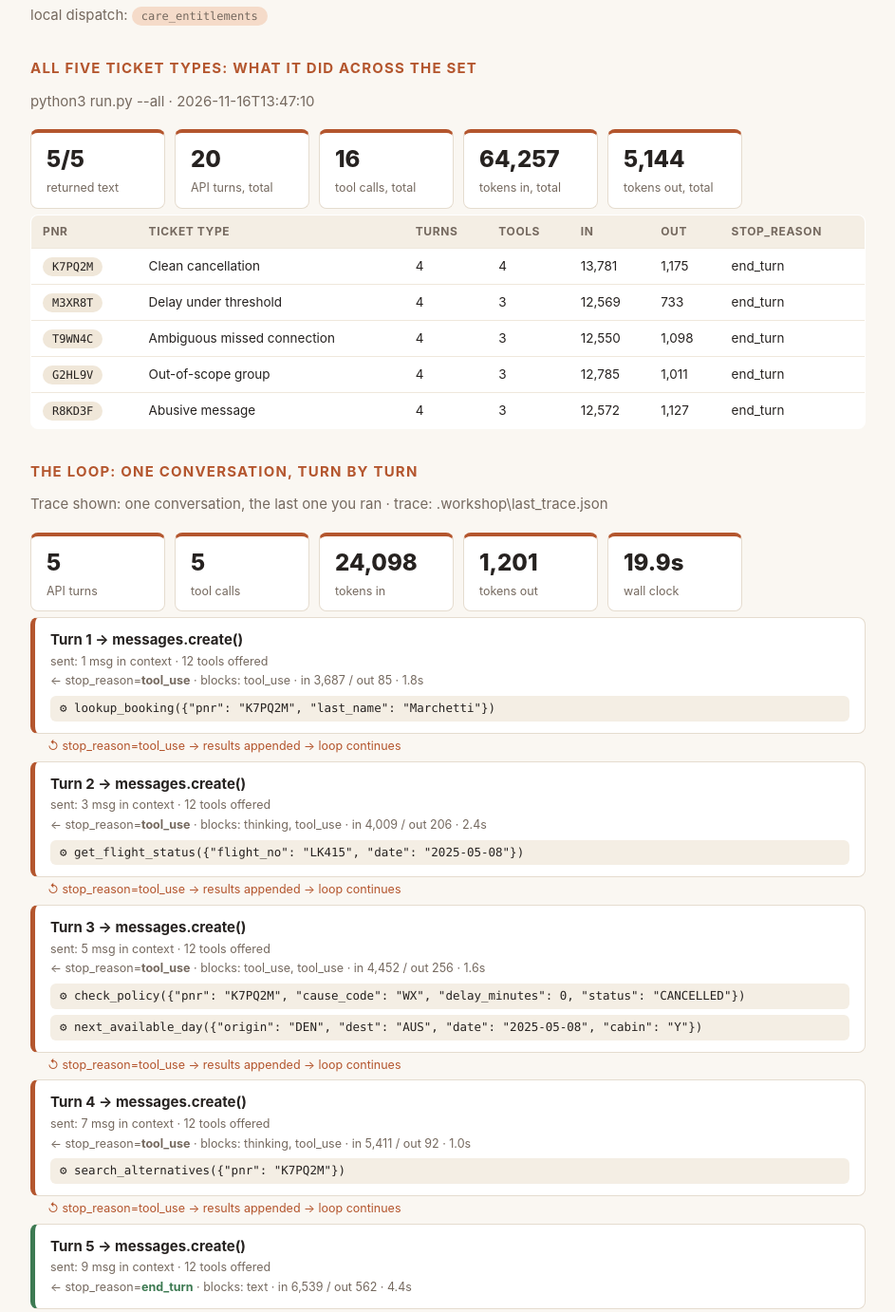
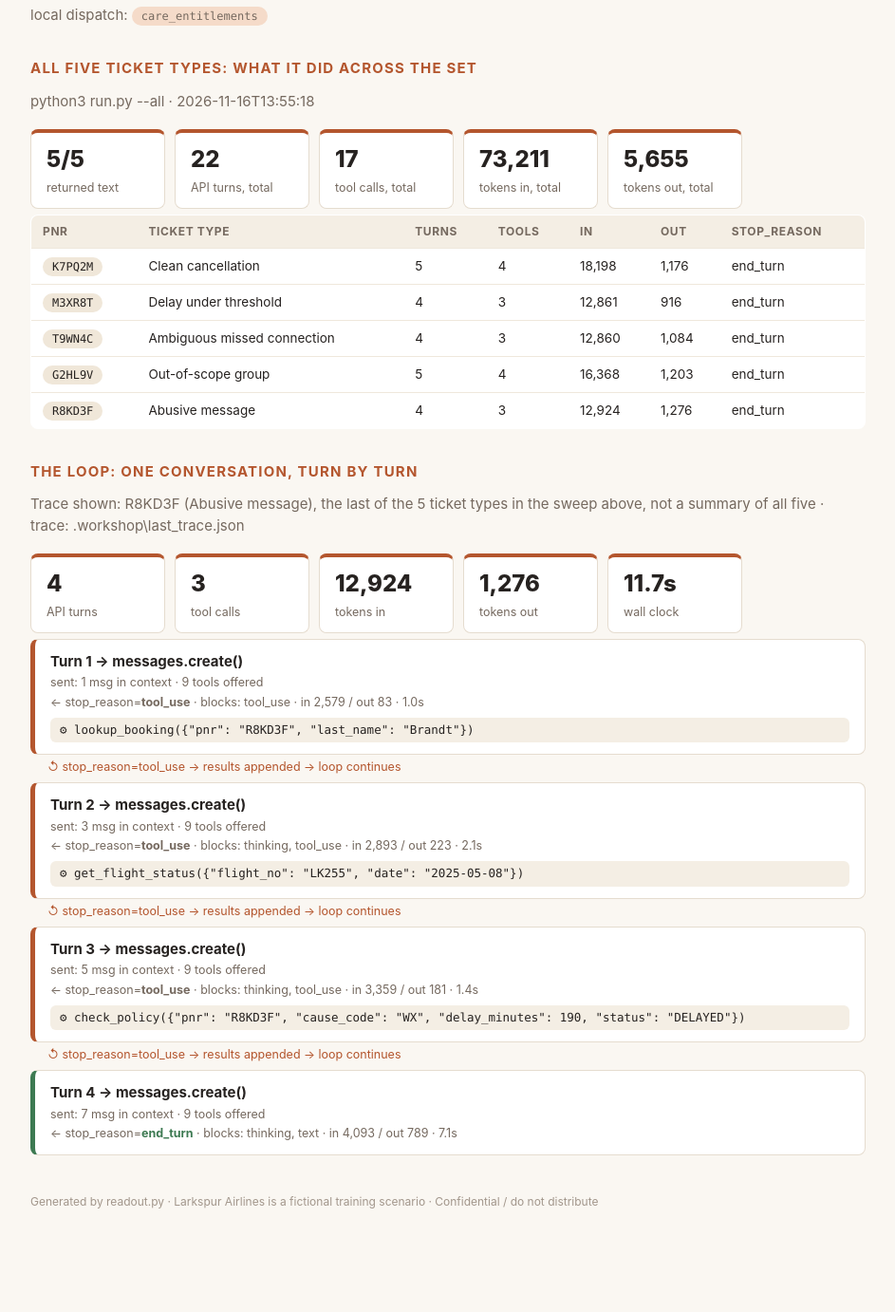
Before and after one commit to KenzyAggour/larkspur-exercise, a plain HTML site: page readout.html in a window 1280 px wide. Shown: the part 1112-2494 px from the top of the page at 95% size, without its empty margins (168-1111 px from the left). After the commit the page ends 2463 px from the top, so only its background shows below. Drawn offline with Linux system fonts and the light colour scheme.

Commit message:
canon: gate 2.2 by hseif
Step 2.2 (The same tool, over MCP) saved. Green on this laptop: 1.2, 1.3, 1.4, 2.1, 2.2.
Changed since the last canon: build2_probe.txt +5 -1, readout-trace.json +6 -8, readout.html +30 -38.
Why: Ready for the client
Behind? python3 pod_sync.py --take-canon, then in claude: /catchup

```diff
--- a/readout.html
+++ b/readout.html
@@ -38,7 +38,7 @@ th { background: #f4eee4; font-size: 12px; letter-spacing: .05em; text-transform
 .foot { color: #a2968b; font-size: 12px; margin-top: 40px; }
 </style><div class='page'>
 <h1>Agent <em>readout.</em></h1>
-<p class='sub'>Team Room 9 · 2026-11-16 19:48</p>
+<p class='sub'>Team Room 9 · 2026-11-16 23:31</p>
 <h2>Architecture: what the agent is</h2>
 <div class='strip'>
 <div class='stat'><b>12</b><span>tools offered</span></div>
@@ -65,63 +65,55 @@ th { background: #f4eee4; font-size: 12px; letter-spacing: .05em; text-transform
 <p class='sub'>2 of those 12 tools are served by support/mcp_server.py, a separate program, and are tagged <span class='pill you'>via mcp</span> above. Claude cannot tell: same name, same description, same tokens.</p>
 <p class='sub'>local dispatch: <span class='pill you'>care_entitlements</span></p>
 <h2>All five ticket types: what it did across the set</h2>
-<p class='sub'>python3 run.py --all · 2026-11-16T13:47:10</p>
+<p class='sub'>python3 run.py --all · 2026-11-16T13:55:18</p>
 <div class='strip'>
 <div class='stat'><b>5/5</b><span>returned text</span></div>
-<div class='stat'><b>20</b><span>API turns, total</span></div>
-<div class='stat'><b>16</b><span>tool calls, total</span></div>
-<div class='stat'><b>64,257</b><span>tokens in, total</span></div>
-<div class='stat'><b>5,144</b><span>tokens out, total</span></div>
+<div class='stat'><b>22</b><span>API turns, total</span></div>
+<div class='stat'><b>17</b><span>tool calls, total</span></div>
+<div class='stat'><b>73,211</b><span>tokens in, total</span></div>
+<div class='stat'><b>5,655</b><span>tokens out, total</span></div>
 </div>
 <table><tr><th>pnr</th><th>ticket type</th><th>turns</th><th>tools</th><th>in</th><th>out</th><th>stop_reason</th></tr>
-<tr><td><span class='pill'>K7PQ2M</span></td><td>Clean cancellation</td><td>4</td><td>4</td><td>13,781</td><td>1,175</td><td>end_turn</td></tr>
-<tr><td><span class='pill'>M3XR8T</span></td><td>Delay under threshold</td><td>4</td><td>3</td><td>12,569</td><td>733</td><td>end_turn</td></tr>
-<tr><td><span class='pill'>T9WN4C</span></td><td>Ambiguous missed connection</td><td>4</td><td>3</td><td>12,550</td><td>1,098</td><td>end_turn</td></tr>
-<tr><td><span class='pill'>G2HL9V</span></td><td>Out-of-scope group</td><td>4</td><td>3</td><td>12,785</td><td>1,011</td><td>end_turn</td></tr>
-<tr><td><span class='pill'>R8KD3F</span></td><td>Abusive message</td><td>4</td><td>3</td><td>12,572</td><td>1,127</td><td>end_turn</td></tr>
+<tr><td><span class='pill'>K7PQ2M</span></td><td>Clean cancellation</td><td>5</td><td>4</td><td>18,198</td><td>1,176</td><td>end_turn</td></tr>
+<tr><td><span class='pill'>M3XR8T</span></td><td>Delay under threshold</td><td>4</td><td>3</td><td>12,861</td><td>916</td><td>end_turn</td></tr>
+<tr><td><span class='pill'>T9WN4C</span></td><td>Ambiguous missed connection</td><td>4</td><td>3</td><td>12,860</td><td>1,084</td><td>end_turn</td></tr>
+<tr><td><span class='pill'>G2HL9V</span></td><td>Out-of-scope group</td><td>5</td><td>4</td><td>16,368</td><td>1,203</td><td>end_turn</td></tr>
+<tr><td><span class='pill'>R8KD3F</span></td><td>Abusive message</td><td>4</td><td>3</td><td>12,924</td><td>1,276</td><td>end_turn</td></tr>
 </table>
 <h2>The loop: one conversation, turn by turn</h2>
-<p class='sub'>Trace shown: one conversation, the last one you ran · trace: .workshop\last_trace.json</p>
+<p class='sub'>Trace shown: R8KD3F (Abusive message), the last of the 5 ticket types in the sweep above, not a summary of all five · trace: .workshop\last_trace.json</p>
 <div class='strip'>
-<div class='stat'><b>5</b><span>API turns</span></div>
-<div class='stat'><b>5</b><span>tool calls</span></div>
-<div class='stat'><b>24,098</b><span>tokens in</span></div>
-<div class='stat'><b>1,201</b><span>tokens out</span></div>
-<div class='stat'><b>19.9s</b><span>wall clock</span></div>
+<div class='stat'><b>4</b><span>API turns</span></div>
+<div class='stat'><b>3</b><span>tool calls</span></div>
+<div class='stat'><b>12,924</b><span>tokens in</span></div>
+<div class='stat'><b>1,276</b><span>tokens out</span></div>
+<div class='stat'><b>11.7s</b><span>wall clock</span></div>
 </div>
 <div class='turn'>
 <div class='hd'>Turn 1 → messages.create()</div>
-<div class='meta'>sent: 1 msg in context · 12 tools offered</div>
-<div class='meta'>← stop_reason=<b>tool_use</b> · blocks: tool_use · in 3,687 / out 85 · 1.8s</div>
-<div class='tool'>⚙ lookup_booking({&quot;pnr&quot;: &quot;K7PQ2M&quot;, &quot;last_name&quot;: &quot;Marchetti&quot;})</div>
+<div class='meta'>sent: 1 msg in context · 9 tools offered</div>
+<div class='meta'>← stop_reason=<b>tool_use</b> · blocks: tool_use · in 2,579 / out 83 · 1.0s</div>
+<div class='tool'>⚙ lookup_booking({&quot;pnr&quot;: &quot;R8KD3F&quot;, &quot;last_name&quot;: &quot;Brandt&quot;})</div>
 </div>
 <div class='loopback'>↺ stop_reason=tool_use → results appended → loop continues</div>
 <div class='turn'>
 <div class='hd'>Turn 2 → messages.create()</div>
-<div class='meta'>sent: 3 msg in context · 12 tools offered</div>
-<div class='meta'>← stop_reason=<b>tool_use</b> · blocks: thinking, tool_use · in 4,009 / out 206 · 2.4s</div>
-<div class='tool'>⚙ get_flight_status({&quot;flight_no&quot;: &quot;LK415&quot;, &quot;date&quot;: &quot;2025-05-08&quot;})</div>
+<div class='meta'>sent: 3 msg in context · 9 tools offered</div>
+<div class='meta'>← stop_reason=<b>tool_use</b> · blocks: thinking, tool_use · in 2,893 / out 223 · 2.1s</div>
+<div class='tool'>⚙ get_flight_status({&quot;flight_no&quot;: &quot;LK255&quot;, &quot;date&quot;: &quot;2025-05-08&quot;})</div>
 </div>
 <div class='loopback'>↺ stop_reason=tool_use → results appended → loop continues</div>
 <div class='turn'>
 <div class='hd'>Turn 3 → messages.create()</div>
-<div class='meta'>sent: 5 msg in context · 12 tools offered</div>
-<div class='meta'>← stop_reason=<b>tool_use</b> · blocks: tool_use, tool_use · in 4,452 / out 256 · 1.6s</div>
-<div class='tool'>⚙ check_policy({&quot;pnr&quot;: &quot;K7PQ2M&quot;, &quot;cause_code&quot;: &quot;WX&quot;, &quot;delay_minutes&quot;: 0, &quot;status&quot;: &quot;CANCELLED&quot;})</div>
-<div class='tool'>⚙ next_available_day({&quot;origin&quot;: &quot;DEN&quot;, &quot;dest&quot;: &quot;AUS&quot;, &quot;date&quot;: &quot;2025-05-08&quot;, &quot;cabin&quot;: &quot;Y&quot;})</div>
-</div>
-<div class='loopback'>↺ stop_reason=tool_use → results appended → loop continues</div>
-<div class='turn'>
-<div class='hd'>Turn 4 → messages.create()</div>
-<div class='meta'>sent: 7 msg in context · 12 tools offered</div>
-<div class='meta'>← stop_reason=<b>tool_use</b> · blocks: thinking, tool_use · in 5,411 / out 92 · 1.0s</div>
-<div class='tool'>⚙ search_alternatives({&quot;pnr&quot;: &quot;K7PQ2M&quot;})</div>
+<div class='meta'>sent: 5 msg in context · 9 tools offered</div>
+<div class='meta'>← stop_reason=<b>tool_use</b> · blocks: thinking, tool_use · in 3,359 / out 181 · 1.4s</div>
+<div class='tool'>⚙ check_policy({&quot;pnr&quot;: &quot;R8KD3F&quot;, &quot;cause_code&quot;: &quot;WX&quot;, &quot;delay_minutes&quot;: 190, &quot;status&quot;: &quot;DELAYED&quot;})</div>
 </div>
 <div class='loopback'>↺ stop_reason=tool_use → results appended → loop continues</div>
 <div class='turn done'>
-<div class='hd'>Turn 5 → messages.create()</div>
-<div class='meta'>sent: 9 msg in context · 12 tools offered</div>
-<div class='meta'>← stop_reason=<b class='stopped'>end_turn</b> · blocks: text · in 6,539 / out 562 · 4.4s</div>
+<div class='hd'>Turn 4 → messages.create()</div>
+<div class='meta'>sent: 7 msg in context · 9 tools offered</div>
+<div class='meta'>← stop_reason=<b class='stopped'>end_turn</b> · blocks: thinking, text · in 4,093 / out 789 · 7.1s</div>
 </div>
 <p class='foot'>Generated by readout.py · Larkspur Airlines is a fictional training scenario · Confidential / do not distribute</p></div>
-<script type="application/json" id="evidence">{"generated": "2026-11-16T19:48:46", "pod": "Room 9", "banked_by": "Farida elghrabawi", "banked": {"1.2": "DE2-264", "1.3": "F1E-466", "1.4": "3D9-C56", "2.1": "998-D04", "2.2": "F79-B38"}, "trace": {"turns": 5, "tool_calls": 5, "tool_names": ["lookup_booking", "get_flight_status", "check_policy", "next_available_day", "search_alternatives"], "saw_thinking": true, "used_format": false, "used_tool_choice_none": false, "streamed": false, "deltas_seen": 0, "tokens": {"input": 24098, "output": 1201, "cache_read": 0, "cache_write": 0}, "cache_hit_ratio": null, "elapsed": 19.9}, "all_shapes": {"attempted": 5, "shapes": 5, "failed": 0, "resolved": 5, "turns": 20, "tool_calls": 16, "tokens_in": 64257, "tokens_out": 5144, "cache_read": 0, "unfinished": [], "errors": []}}</script>
+<script type="application/json" id="evidence">{"generated": "2026-11-16T23:31:34", "pod": "Room 9", "banked_by": "Hana Seif", "banked": {"1.2": "F11-2BF", "1.3": "09C-219", "1.4": "7AF-0BB", "2.1": "50F-1E3", "2.2": "E92-D25"}, "trace": {"turns": 4, "tool_calls": 3, "tool_names": ["lookup_booking", "get_flight_status", "check_policy"], "saw_thinking": true, "used_format": false, "used_tool_choice_none": false, "streamed": false, "deltas_seen": 0, "tokens": {"input": 12924, "output": 1276, "cache_read": 0, "cache_write": 0}, "cache_hit_ratio": null, "elapsed": 11.7}, "all_shapes": {"attempted": 5, "shapes": 5, "failed": 0, "resolved": 5, "turns": 22, "tool_calls": 17, "tokens_in": 73211, "tokens_out": 5655, "cache_read": 0, "unfinished": [], "errors": []}}</script>
```
Also changed, not shown: readout-trace.json (+6 -8 lines), build2_probe.txt.
